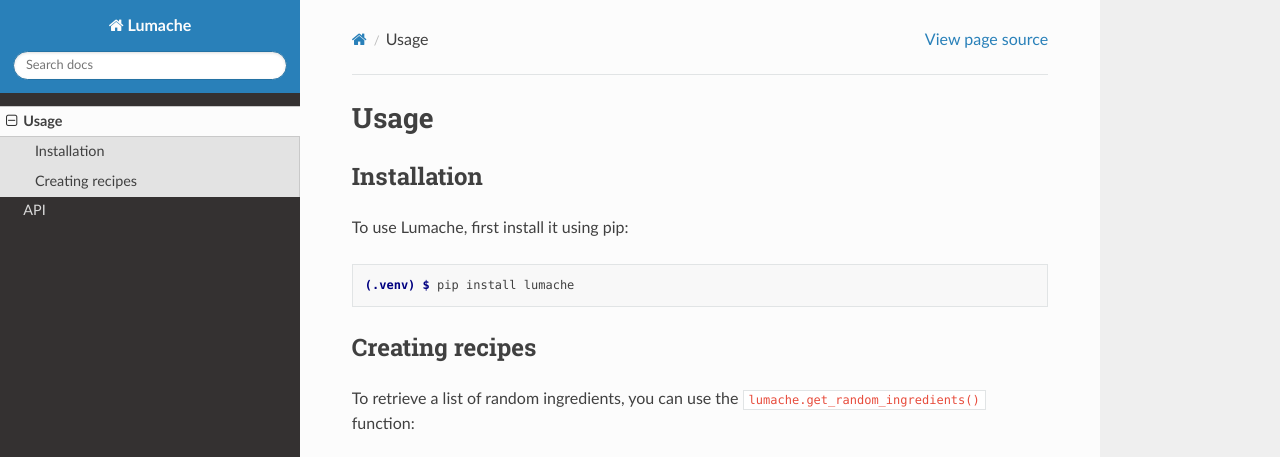
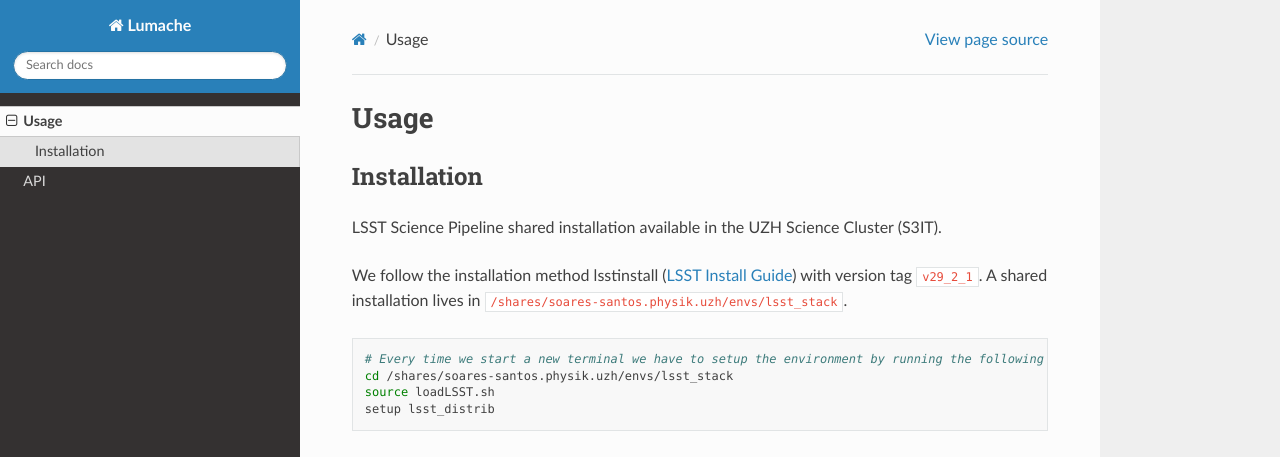
Before and after one commit to davsan06/lsst-alerts-at-uzh, a Sphinx documentation site: the page built from docs/source/usage.rst, in a window 1280 px wide and 1095 px high. Shown: the top 457 px of the window. Built offline with Sphinx 7.4.7 and the Read the Docs theme 3.1.0, drawn with Linux system fonts in a browser that asks for light colours; some of the changed text lies outside the part shown; grey boxes are pictures that could not be loaded.

Commit message:
Starting to populate the page. Preliminary info on the LSST Science Pipeline installation

```diff
--- a/docs/source/usage.rst
+++ b/docs/source/usage.rst
@@ -6,28 +6,15 @@ Usage
 Installation
 ------------
 
-To use Lumache, first install it using pip:
+LSST Science Pipeline shared installation available in the UZH Science Cluster (S3IT).
 
-.. code-block:: console
+We follow the installation method lsstinstall (`LSST Install Guide <https://pipelines.lsst.io/install/lsstinstall.html>`_) with version tag ``v29_2_1``. A shared installation lives in ``/shares/soares-santos.physik.uzh/envs/lsst_stack``.
 
-   (.venv) $ pip install lumache
+.. code-block:: bash
 
-Creating recipes
-----------------
+   # Every time we start a new terminal we have to setup the environment by running the following commands:
+   cd /shares/soares-santos.physik.uzh/envs/lsst_stack
+   source loadLSST.sh
+   setup lsst_distrib
 
-To retrieve a list of random ingredients,
-you can use the ``lumache.get_random_ingredients()`` function:
-
-.. autofunction:: lumache.get_random_ingredients
-
-The ``kind`` parameter should be either ``"meat"``, ``"fish"``,
-or ``"veggies"``. Otherwise, :py:func:`lumache.get_random_ingredients`
-will raise an exception.
-
-.. autoexception:: lumache.InvalidKindError
-
-For example:
-
->>> import lumache
->>> lumache.get_random_ingredients()
-['shells', 'gorgonzola', 'parsley']
+The installation has been successfully tested by running the demo pipeline (`LSST Demo Pipeline <https://pipelines.lsst.io/install/demo.html>`_).
```
Also changed, not shown: docs/source/index.rst (+3 -5 lines).
